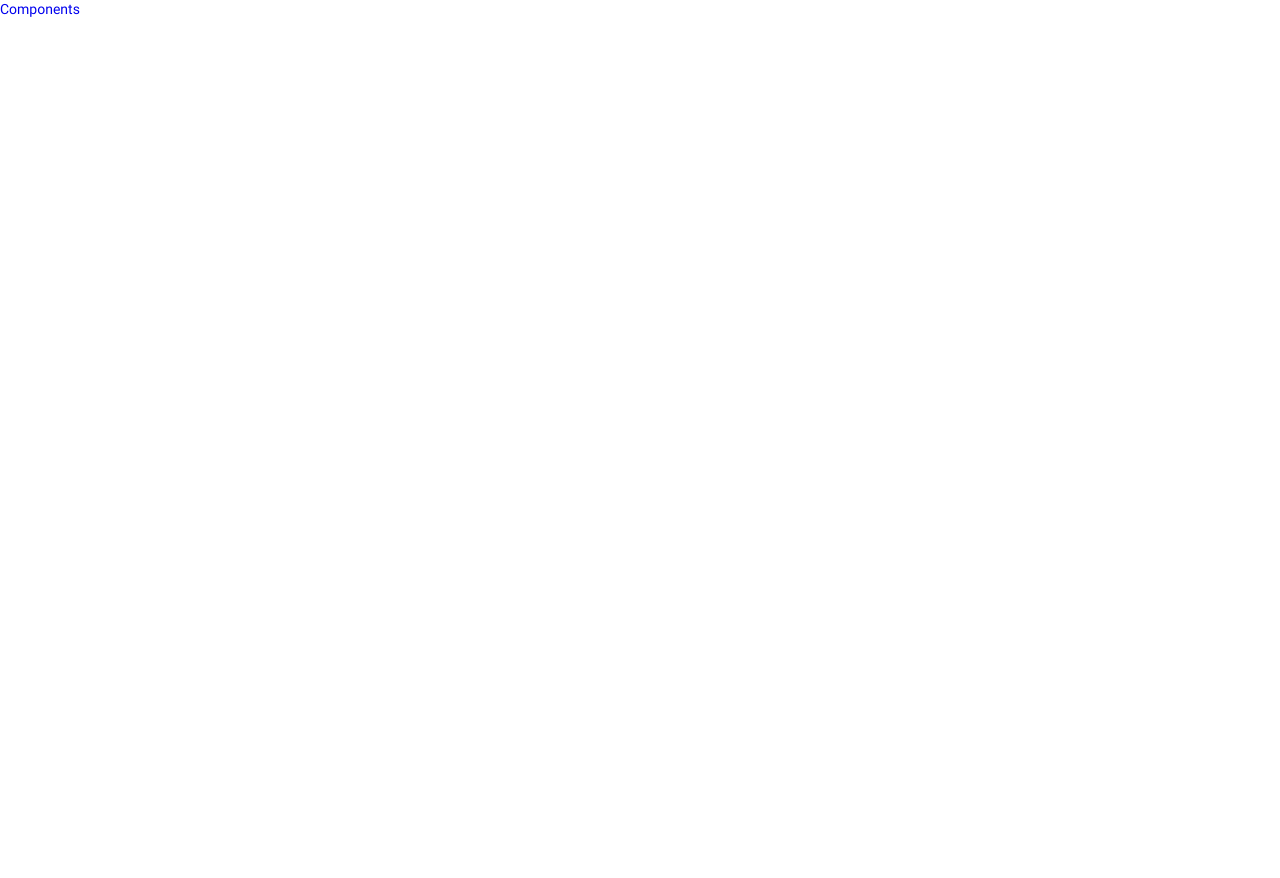
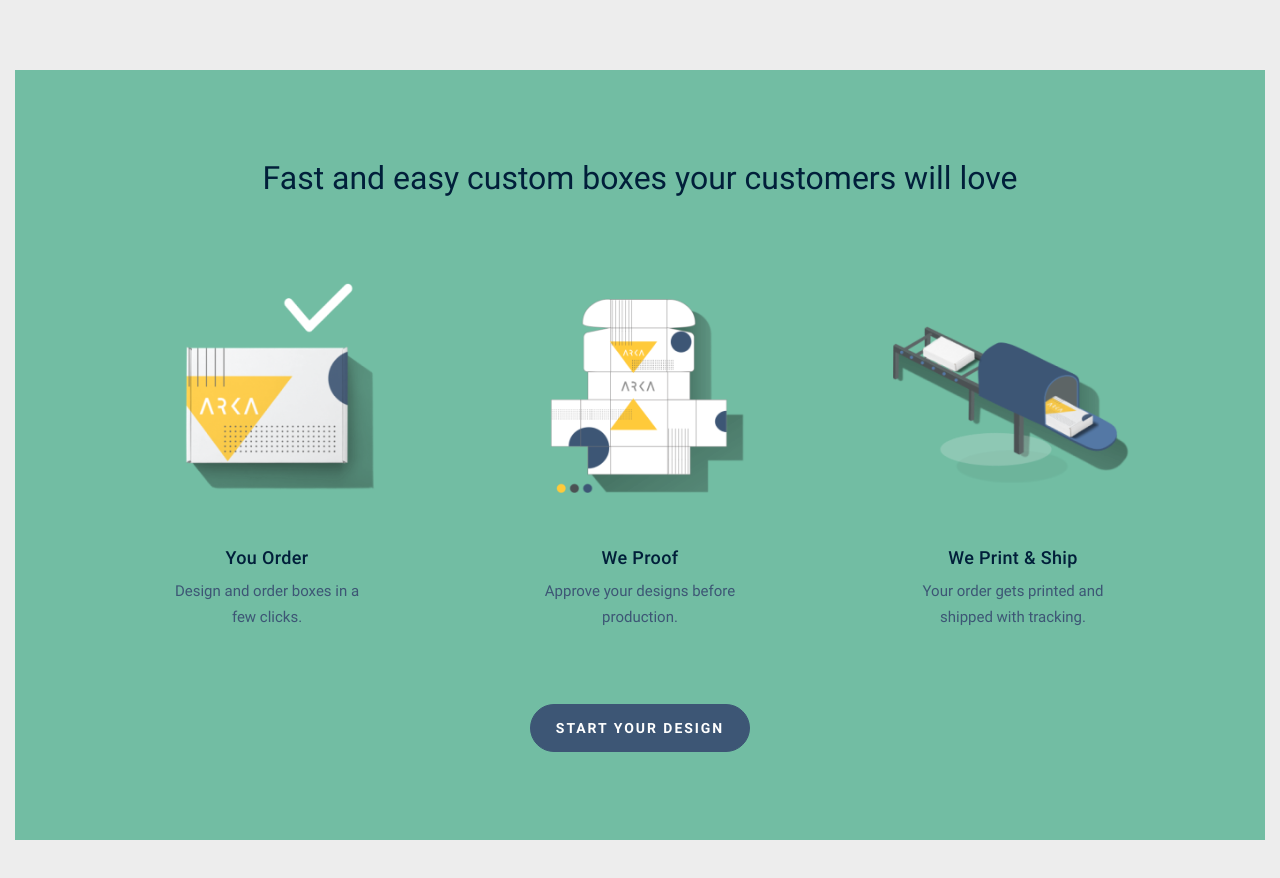
Before and after one commit to max-tsymba/Arka, a website: page client/app/index.html in a window 1280 px wide. Before the commit the page ends 800 px from the top, so only its background shows below. Drawn offline with Linux system fonts and the light colour scheme; files whose address does not match are found by name.

Commit message:
create cta

```diff
--- a/client/app/index.html
+++ b/client/app/index.html
@@ -9,8 +9,53 @@
     <link rel="stylesheet" href="css/style.min.css" />
   </head>
   <body>
-    <a href="./components.html">Components</a>
-
+    <main class="main">
+      <section class="section">
+        <div class="cta">
+          <div class="container">
+            <div class="cta__inner">
+              <div class="cta__top">
+                <h1 class="cta__top-title">Fast and easy custom boxes your customers will love</h1>
+              </div>
+              <div class="cta__content">
+                <div class="cta__box">
+                  <div class="cta__box-image">
+                    <img class="cta__box-img" src="./img/cta-1.png" alt="1" />
+                  </div>
+                  <div class="cta__box-text">
+                    <h3 class="cta__box-title">You Order</h3>
+                    <p class="cta__box-subtitle">Design and order boxes in a few clicks.</p>
+                  </div>
+                </div>
+                <div class="cta__box">
+                  <div class="cta__box-image">
+                    <img class="cta__box-img" src="./img/cta-2.png" alt="2" />
+                  </div>
+                  <div class="cta__box-text">
+                    <h3 class="cta__box-title">We Proof</h3>
+                    <p class="cta__box-subtitle">Approve your designs before production.</p>
+                  </div>
+                </div>
+                <div class="cta__box">
+                  <div class="cta__box-image">
+                    <img class="cta__box-img" src="./img/cta-3.png" alt="3" />
+                  </div>
+                  <div class="cta__box-text">
+                    <h3 class="cta__box-title">We Print & Ship</h3>
+                    <p class="cta__box-subtitle">Your order gets printed and shipped with tracking.</p>
+                  </div>
+                </div>
+              </div>
+              <div class="cta__bot">
+                <div class="cta__link">
+                  <a class="cta__link-btn c-button" href="#">Start your design</a>
+                </div>
+              </div>
+            </div>
+          </div>
+        </div>
+      </section>
+    </main>
     <!-- Scripts -->
     <script src="js/script.min.js"></script>
     <!-- End Scripts -->
--- a/client/app/scss/3-Elements/_elements.buttons.scss
+++ b/client/app/scss/3-Elements/_elements.buttons.scss
@@ -6,3 +6,16 @@
     font-family: map-get($value, font-family);
   }
 }
+
+.c-button {
+  border-radius: 44px;
+  font-weight: 700;
+  font-size: 14px;
+  line-height: 130%;
+  letter-spacing: 1.96px;
+  text-align: center;
+  max-width: 100%;
+  padding-left: 10px;
+  padding-right: 10px;
+  text-transform: uppercase;
+}
--- a/client/app/scss/5-Components/_components.scss
+++ b/client/app/scss/5-Components/_components.scss
@@ -0,0 +1 @@
+@import 'cta';
--- /dev/null
+++ b/client/app/scss/5-Components/cta.scss
@@ -0,0 +1,73 @@
+.cta {
+  background-color: palette(primary, 200);
+  padding: 70px 0;
+
+  &__inner {
+    background-color: palette(green, base);
+  }
+
+  &__top {
+    text-align: center;
+    padding-top: 88px;
+    margin-bottom: 46px;
+  }
+
+  &__top-title {
+    font-weight: 400;
+    font-size: 32px;
+    line-height: 130%;
+    color: palette(secondary, 100);
+  }
+
+  &__content {
+    display: flex;
+    justify-content: space-between;
+    margin: 0 102px;
+  }
+
+  &__box-img {
+    margin: 0 auto;
+  }
+
+  &__box-text {
+    max-width: 196px;
+    margin: 0 auto;
+    text-align: center;
+  }
+
+  &__box-title {
+    font-weight: 500;
+    font-size: 18px;
+    line-height: 130%;
+    letter-spacing: 0.36px;
+    color: palette(secondary, 100);
+    margin-bottom: 10px;
+  }
+
+  &__box-subtitle {
+    font-size: 15px;
+    line-height: 170%;
+    color: palette(blue, base);
+  }
+
+  &__bot {
+    text-align: center;
+    margin-top: 74px;
+    padding-bottom: 88px;
+  }
+
+  &__link-btn {
+    color: palette(primary);
+    background-color: palette(blue, base);
+    width: 220px;
+    padding-top: 14px;
+    padding-bottom: 14px;
+    border: 1px solid palette(blue, base);
+    transition: all 0.3s;
+    &:hover {
+      color: palette(blue, base);
+      background-color: palette(primary);
+      border: 1px solid palette(primary);
+    }
+  }
+}
```
Also changed, not shown: client/app/css/style.min.css, client/app/img/cta-1.png (added), client/app/img/cta-2.png (added), client/app/img/cta-3.png (added).
